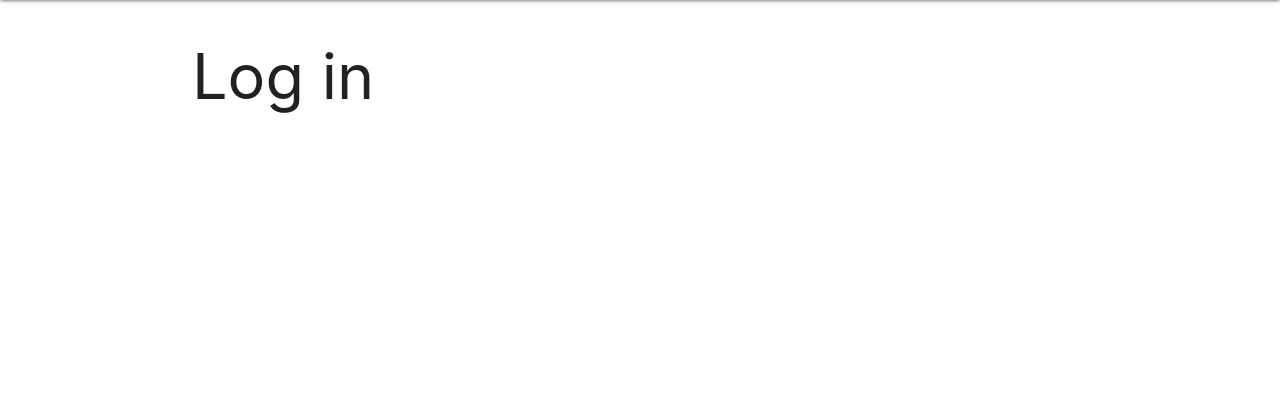
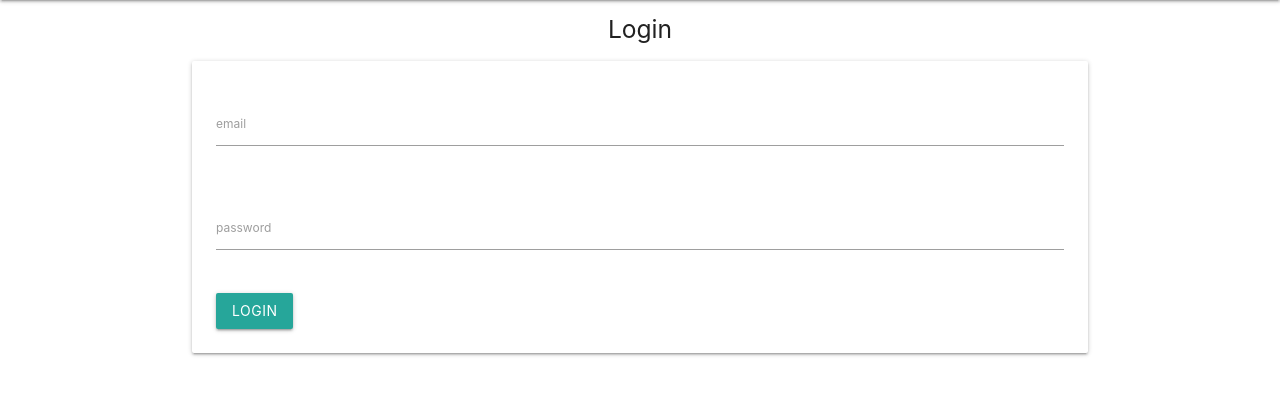
Before and after one commit to Fbossio/tasklist-keeper, a Flask app: page /login in a window 1280 px wide. Shown: the part 64-459 px from the top of the page. Run offline with Flask 2, Linux system fonts and the light colour scheme.

Commit message:
Add login functionality

```diff
--- a/website/__init__.py
+++ b/website/__init__.py
@@ -1,9 +1,12 @@
 from flask import Flask
 from flask_sqlalchemy import SQLAlchemy
 from flask_migrate import Migrate
+from flask_login import LoginManager
 
 db = SQLAlchemy()
 migrate = Migrate()
+login_manager = LoginManager()
+login_manager.login_view = "auth.login"
 
 
 def create_app():
@@ -21,5 +24,10 @@ def create_app():
     # Initialize Plugins
     db.init_app(app)
     migrate.init_app(app, db)
+    login_manager.init_app(app)
+
+    @login_manager.user_loader
+    def load_user(id):
+        return User.query.get(int(id))
 
     return app
--- a/website/auth.py
+++ b/website/auth.py
@@ -12,12 +12,30 @@ auth = Blueprint('auth', __name__)
 @auth.route('/login', methods=['GET', 'POST'])
 def login():
     form = Login()
+    if form.validate_on_submit():
+        email = request.form.get('email')
+        password = request.form.get('password')
+
+        user = User.query.filter_by(email=email).first()
+
+        if user:
+            if check_password_hash(user.password, password):
+                flash('Logged in successfully!', category='success')
+                login_user(user, remember=True)
+                return redirect(url_for('views.home'))
+            else:
+                flash('Incorrect password, try again', category='error')
+        else:
+            flash('User does not exist', category='error')
+
     return render_template('login.html', form=form)
 
 
 @auth.route('/logout')
+@login_required
 def logout():
-    return '<h1>Nothing Yet</h1>'
+    logout_user()
+    return redirect(url_for('auth.login'))
 
 
 @auth.route('/sign-up', methods=['GET', 'POST'])
@@ -34,6 +52,9 @@ def sign_up():
         else:
             new_user = User(name=name, email=email, password=generate_password_hash(
                 password, method='sha256'))
+            db.session.add(new_user)
+            db.session.commit()
+            login_user(new_user, remember=True)
             flash('Account created!', category='success')
             return redirect(url_for('views.home'))
     else:
--- a/website/templates/login.html
+++ b/website/templates/login.html
@@ -1,4 +1,29 @@
 {% extends "base.html" %} {% block title %} Home {% endblock %} {% block content
 %}
-<h1>Log in</h1>
+<div class="center-align">
+  <h5>Login</h5>
+</div>
+
+<div class="row">
+  <form class="col s12" method="POST">
+    {{ form.csrf_token }}
+    <div class="row card-panel">
+      <div class="row">
+        <div class="input-field col s12">
+          <label for="email">{{form.email.label}}</label>
+          {{ form.email(class_ = 'validate', type='email')}}
+        </div>
+      </div>
+
+      <div class="row">
+        <div class="input-field col s12">
+          <label for="password1">{{form.password.label}}</label>
+          {{ form.password(class_ = 'validate')}}
+        </div>
+      </div>
+
+      <button class="btn" type="submit">Login</button>
+    </div>
+  </form>
+</div>
 {% endblock %}
--- a/website/views.py
+++ b/website/views.py
@@ -7,5 +7,6 @@ views = Blueprint('views', __name__)
 
 
 @views.route('/', methods=['GET', 'POST'])
+@login_required
 def home():
-    return render_template('home.html')
+    return render_template('home.html', user=current_user)
```
Also changed, not shown: website/database.db.
